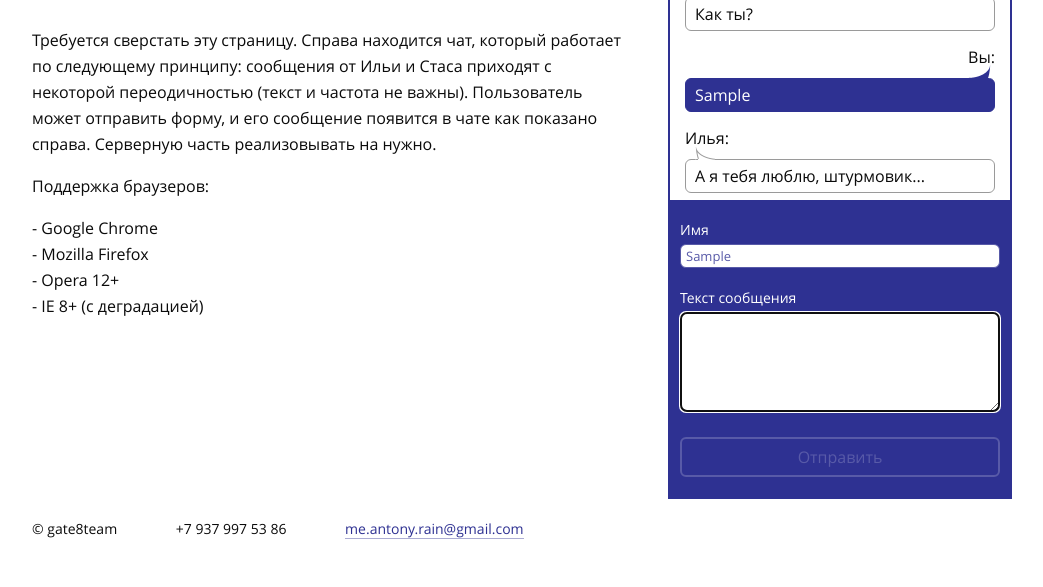
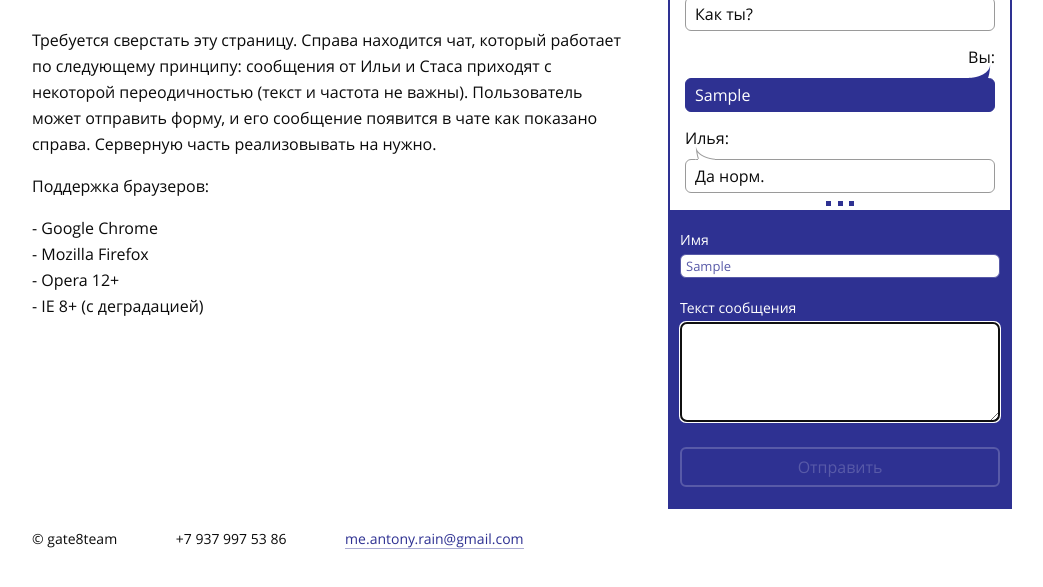
Before and after one commit to gate8team/rivercity-test-task, a website: page index.html in a window 1280 px wide. Both pictures are taken after typing "Sample", "Sample" into the empty fields and a click on the input "Отправить". Shown: the part 171-758 px from the top of the page, without its empty margins (118-1161 px from the left). Drawn offline with Linux system fonts and the light colour scheme.

Commit message:
[ADDED]: added status of unwatched messages.

```diff
--- a/index.html
+++ b/index.html
@@ -39,7 +39,7 @@
             </div>
             <div class="main__inner__chat -bordered col -right">
                 <div class="main__inner__chat__message_list__wrapper -relative">
-                    <div class="main__inner__chat__message_list">
+                    <div class="main__inner__chat__message_list -change_box_model">
                         <!--<div class="main__inner__chat__message_list__item -income">-->
                             <!--<div class="main__inner__chat__message_list__item__user-name">Стас Иванов:</div>-->
                             <!--<div class="main__inner__chat__message_list__item__user-message -rounded">Отличная статья! Побольше бы таких!! Посоветуйте еще че почитать????</div>-->
@@ -60,6 +60,13 @@
                             <!--<div class="main__inner__chat__message_list__item__user-name">Стас Иванов:</div>-->
                             <!--<div class="main__inner__chat__message_list__item__user-message -rounded">Отличная статья!</div>-->
                         <!--</div>-->
+                    </div>
+                    <div class="main__inner__chat__message_list__wrapper__dots">
+                        <ul>
+                            <li></li>
+                            <li></li>
+                            <li></li>
+                        </ul>
                     </div>
                 </div>
                 <div class="main__inner__chat__message_form -blue">
--- a/static/js/gate8team.js
+++ b/static/js/gate8team.js
@@ -9,19 +9,32 @@ if(typeof String.prototype.trim !== 'function') {
 
 $(document).ready(function(){
     var simpleMessenger = new SimpleMessenger();
+    var scrollHeight = 250, scrollPadding = 15;
 
     $('.main__inner__chat__message_list').slimScroll({
-        height: '250px'
-    });
+        height: scrollHeight + 'px'
+    }).bind('slimscroll', function(e, pos){
+            if (pos === 'bottom')
+                $('.main__inner__chat__message_list__wrapper__dots').fadeOut(200);
+    });;
 
     $('.app').on('newMessageCame', function(e, message) {
         if (message instanceof SimpleMessage) {
             simpleMessenger.addMessage(message);
             $('.main__inner__chat__message_list').append(getNewMessages(simpleMessenger));
+
+            var scrollH = $('.main__inner__chat__message_list')[0].scrollHeight,
+                scrollTop = $('.main__inner__chat__message_list').scrollTop();
+
+            if (scrollH > (scrollHeight + 15) && scrollH > scrollTop) {
+                $('.main__inner__chat__message_list__wrapper__dots').fadeIn(200);
+            } else {
+                $('.main__inner__chat__message_list__wrapper__dots').fadeOut(200);
+            }
         }
     });
 
-    startFaking(7000, 'Илья', ['Привет', 'Да норм.', 'А я тебя люблю, штурмовик...']);
+    startFaking(7000, 'Илья', ['Требуется сверстать эту страницу. Справа находится чат, который работает по следующему принципу: сообщения от Ильи и Стаса приходят с некоторой переодичностью (текст и частота не важны). Пользователь может отправить форму, и его сообщение появится в чате как показано справа. Серверную часть реализовывать на нужно.', 'Привет', 'Да норм.', 'А я тебя люблю, штурмовик...']);
     startFaking(4000, 'Стас', ['Привет', 'Как ты?', 'Я тебя ненавижу']);
 
     $('.main__inner__chat__message_form__form').submit(function(e){
--- a/static/styles/main.css
+++ b/static/styles/main.css
@@ -25,8 +25,12 @@ ul {margin: 0; padding: 0; list-style: none;}
             .main__inner__article__content {line-height: 26px;}
         .main__inner__chat {width: 340px; margin: 0 0 0 0;}
             .main__inner__chat.-bordered {border: 2px solid #2e3192;}
-            .main__inner__chat__message_list__wrapper {padding: 0px 0px;}
+            .main__inner__chat__message_list__wrapper {padding: 0 0 10px 0;}
                 .main__inner__chat__message_list__wrapper.-relative {position: relative;}
+                .main__inner__chat__message_list__wrapper__dots {position: absolute; bottom: 0; left: auto; width: 100%; height: 20px; line-height: 20px; display: none; text-align: center;}
+                    .main__inner__chat__message_list__wrapper__dots ul {list-style: none; margin: 0; padding: 0;}
+                        .main__inner__chat__message_list__wrapper__dots ul li {display: inline-block; background: #2e3192; height: 5px; width: 5px; margin: 0 1px;}
+                            .main__inner__chat__message_list__wrapper__dots ul li:before {content: '';}
                 .main__inner__chat__message_list {padding: 0 15px;}
                     .main__inner__chat__message_list__item {margin: 15px 0; position: relative;}
                         .main__inner__chat__message_list__item + .main__inner__chat__message_list__item {margin-top: 0px;}
```
Also changed, not shown: readme.md.
